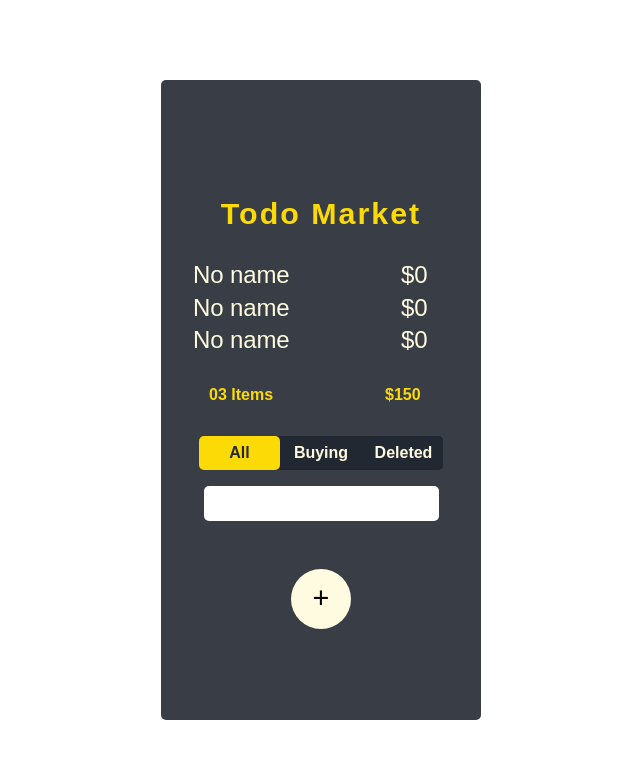
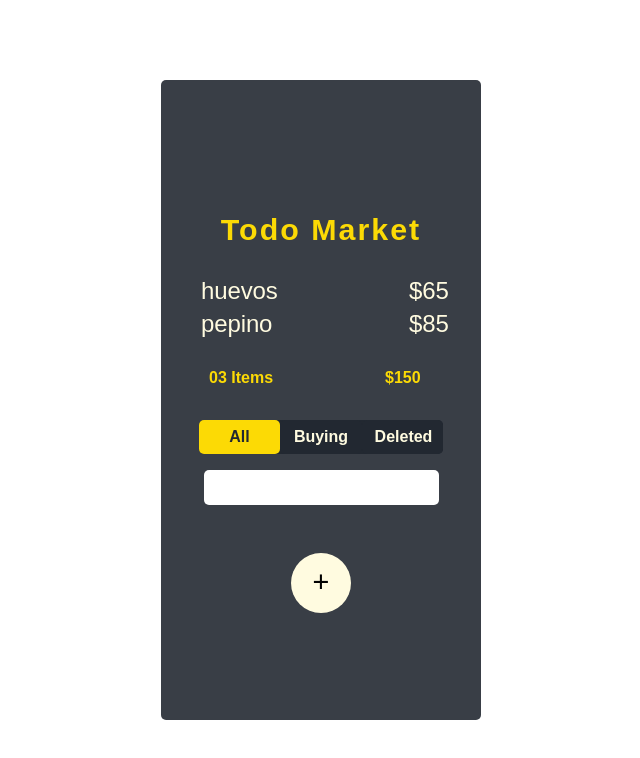
Before and after one commit to Wander95/TodoList-React-styledcomponents, a React app: page / in a window 1280 px wide. Shown: the top 758 px of the page, without its empty margins (319-959 px from the left). Built offline with nearby package versions, Linux system fonts and the light colour scheme.

Commit message:
Feat(Main): Add dinamic array

```diff
--- a/package.json
+++ b/package.json
@@ -13,6 +13,7 @@
     "@types/react": "^16.9.49",
     "@types/react-dom": "^16.9.8",
     "@types/styled-components": "^5.1.3",
+    "@types/yup": "^0.29.7",
     "@typescript-eslint/eslint-plugin": "^2.10.0",
     "@typescript-eslint/parser": "^2.10.0",
     "babel-eslint": "10.1.0",
--- a/src/Components/CardItem/CardItem.styled.ts
+++ b/src/Components/CardItem/CardItem.styled.ts
@@ -22,5 +22,5 @@ export const Name = styled(motion.span)`
 
 export const Price = styled(motion.span)`
   ${base.span}
-  width: 3rem;
+  width: 2rem;
 `;
--- a/src/Layouts/Main/Main.view.tsx
+++ b/src/Layouts/Main/Main.view.tsx
@@ -1,7 +1,11 @@
-import React,{ FC } from 'react';
+import React,{ FC, useState } from 'react';
 import { ThemeProvider } from 'styled-components';
 import { Theme } from 'Assets/styles/theme'
+import * as Yup from 'yup'
+
 import { IconButton,CardItem,Card,ButtonGroup } from 'Components';
+
+import {Formik,Form} from 'formik';
 
 import {
   Container,
@@ -14,15 +18,51 @@ import {
 
 const MainView:FC = ()=> {
 
+  const List:Array<ICardItemList> = [
+    {
+      description:'huevos',
+      price:65
+    },
+    {
+      description:'pepino',
+      price:85
+    }
+  ]
+  const [cardItemList, setCardItemList] = useState< Array<ICardItemList> >(List)
+
+
+  const inputSchema = Yup.object().shape({
+    description:Yup.string()
+      .min(1,'Short')
+  })
+
+
+  const handlePress = (event: React.KeyboardEvent<HTMLInputElement>)=>{
+    if (event.key === 'Enter'){
+      console.log('object :>> ');
+      setCardItemList([]);
+    }
+  }
+
+  interface ICardItemList {
+    description?:string,
+    price?:number
+  }
+
 
   return (
     <ThemeProvider theme={Theme}>
       <Container>
         <Card>
           <Header>Todo Market</Header>
-          <CardItem />
-          <CardItem />
-          <CardItem />
+
+          {cardItemList.map((cardItem,index)=>
+            <CardItem {...{
+              key:`card-item${index}`,
+              name:cardItem.description,
+              price:cardItem.price}
+            }/>
+          )}
 
           <SummaryContainer>
             <SummaryCount>03 Items</SummaryCount>
@@ -31,7 +71,22 @@ const MainView:FC = ()=> {
 
           <ButtonGroup />
 
-          <Input />
+          <Formik
+            validationSchema={inputSchema}
+            onSubmit={()=>{}}
+            initialValues={{description:'',price:0}}>
+              {(props)=>(
+                <Form>
+                  <Input
+                    onKeyPress={handlePress}
+                    name='description'
+                    onChange={props.handleChange}
+                    value={props.values.description}/>
+                  {/* <Input type='number' name='price' onChange={props.handleChange} value={props.values.price}/> */}
+                </Form>
+              )}
+          </Formik>
+
           <IconButton onClick={()=>{}}> + </IconButton>
         </Card>
       </Container>
```
Also changed, not shown: 1 other file (tests, documents, lock files or other folders).
